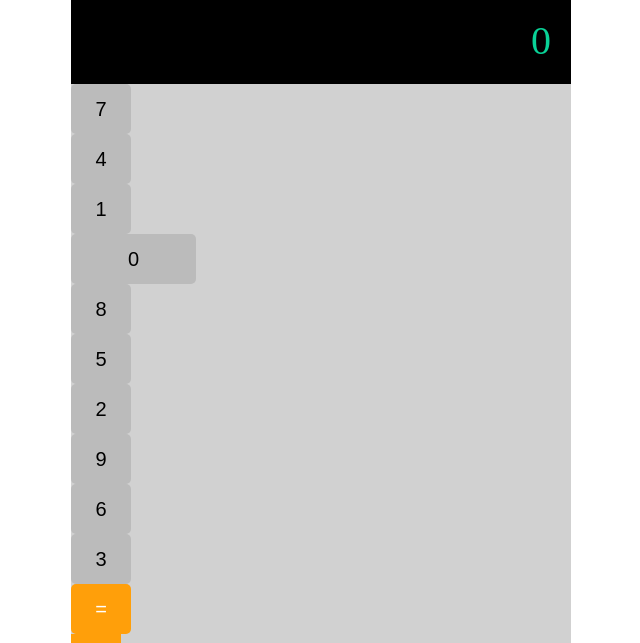
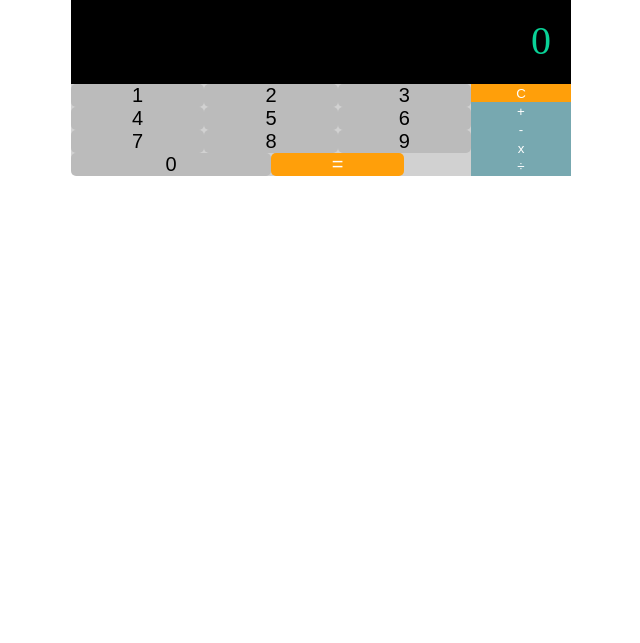
Before and after one commit to yleniapregnolato/htmlcss-simple-calculator, a plain HTML site: page index.html in a window 1280 px wide. Shown: the part 157-800 px from the top of the page, without its empty margins (319-959 px from the left). Drawn offline with Linux system fonts and the light colour scheme; a web font is replaced by a local one.

Commit message:
add: main keyboard

```diff
--- a/css/style.css
+++ b/css/style.css
@@ -22,53 +22,47 @@ header {
 /* /header */
 
 /* main */
-  .result {
+.result {
     background-color: black;
     color: rgba(9, 210, 151, 1);
     font-family: "seven segment";
     font-size: 40px;
     text-align: right;
     padding: 20px;
+}
+.keyboard {
+  display: flex;
+  width: 100%;
+}
 
-  }
-
-  .item {
-    color: rgba(9, 210, 151, 1);
-    font-family: "seven segment";
-    font-size: 30px;
-    margin: 15px;
-  }
-.column {
+.numbers {
   display: flex;
-  flex-direction: column;
-  width: calc(100%/2);
-
-  /* width: 50px;
-  height: 80px; */
+  flex-wrap: wrap;
+  width: 80%;
 }
-.col {
-  width: 60px;
-  height: 50px;
+.operation {
+  display: flex;
+  flex-wrap: wrap;
+  width: 20%;
+}
+.key {
+  width: calc(100%/3 );
   font-size: 20px;
   background-color: rgba(187, 187, 187, 1);
   border: 0px;
   border-radius: 5px;
-
-
+  width: calc(100%/3);
 }
-.special{
-  width: calc(100%/2)
+.zero {
+  width: calc(100%/2);
 }
-.operation {
-  width: 50px;
-  height: 40px;
-  font-size: 15;
+.simbol {
+  width: 100%;
   background-color: rgba(119, 168, 176, 1);
   color: white;
   border: 0px;
 }
-.orange {
+.special {
   background-color: rgba(255, 159, 10, 1);
   color: white;
 }
-/* /main */
--- a/index.html
+++ b/index.html
@@ -23,32 +23,29 @@
         <main>
             <div class="result">0</div>
             <!-- columns -->
-            <div class="first column">
-                    <button class="col">7</button>
-                    <button class="col">4</button>
-                    <button class="col">1</button>
-                    <button class="col special">0</button>
-            </div>
+            <div class="keyboard">
+                <div class="numbers">
+                    <button class="key">1</button>
+                    <button class="key">2</button>
+                    <button class="key">3</button>
+                    <button class="key">4</button>
+                    <button class="key">5</button>
+                    <button class="key">6</button>
+                    <button class="key">7</button>
+                    <button class="key">8</button>
+                    <button class="key">9</button>
+                    <button class="key zero">0</button>
+                    <button class="key special">=</button>
+                </div>
 
-            <div class="second column">
-                <button class="col">8</button>
-                <button class="col">5</button>
-                <button class="col">2</button>
-            </div>
+                <div class="operation">
+                    <button class="simbol special">C</button>
+                    <button class="simbol">+</button>
+                    <button class="simbol">-</button>
+                    <button class="simbol">x</button>
+                    <button class="simbol">&divide;</button>
+                </div>
 
-            <div class="third column">
-                <button class="col">9</button>
-                <button class="col">6</button>
-                <button class="col">3</button>
-                <button class="col orange">=</button>
-            </div>
-            <div class=" fourth column">
-                <button class="operation orange">C</button>
-                <button class="operation">+</button>
-                <button class="operation">-</button>
-                <button class="operation">x</button>
-                <button class="operation">&divide;</button>
-            </div>
             <!-- columns -->
 
         </main>
```
